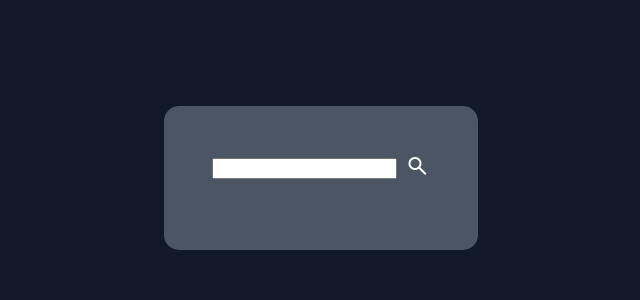
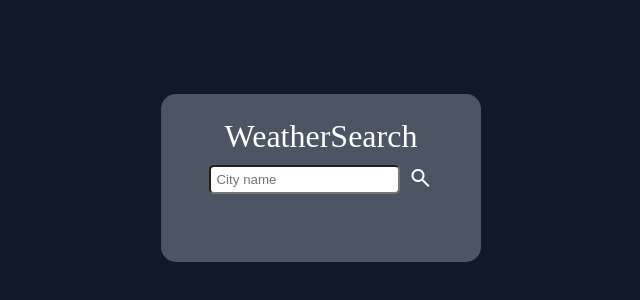
Before and after one commit to ecanvasser/Weather-App, a website built with webpack: page dist/index.html in a window 1280 px wide. Shown: the part 230-530 px from the top of the page, without its empty margins (319-959 px from the left). Built offline with nearby package versions, Linux system fonts and the light colour scheme.

Commit message:
Update front-end and change new Object logic

```diff
--- a/src/index.js
+++ b/src/index.js
@@ -4,9 +4,7 @@ var weatherObj = {};
 
 const Weather = () => {
   const getData = async (city) => {
-    for (key in weatherObj) {
-      delete weatherObj[key];
-    }
+    weatherObj = Object.create({});
 
     let response = await fetch(
       `https://api.openweathermap.org/data/2.5/weather?q=${city}&APPID=6461858adafc20c62e982c70265b6260&units=imperial`
@@ -49,7 +47,6 @@ const checkWeather = async () => {
 
   let pullWeather = await weather.getData(city);
   let setPage = await display.build(city, weatherObj);
-  console.log(weatherObj);
 };
 
 document.getElementById("submit").addEventListener("click", (e) => {
--- a/src/style.css
+++ b/src/style.css
@@ -12,7 +12,7 @@ main {
   flex-direction: column;
   align-items: center;
   background-color: #4b5563;
-  padding: 3rem;
+  padding: 1.5rem 3rem 3rem 3rem;
   border-radius: 15px;
   color: white;
 }
@@ -21,6 +21,12 @@ label {
   display: flex;
   align-items: center;
   gap: 8px;
+  margin-top: 10px;
+}
+
+input {
+    border-radius: 5px;
+    padding: 5px;
 }
 
 #stats {
@@ -33,3 +39,7 @@ label {
   font-size: 25px;
   margin-top: 20px;
 }
+
+#title {
+    font-size: 32px;
+}
```
Also changed, not shown: dist/index.html, dist/main.js.
